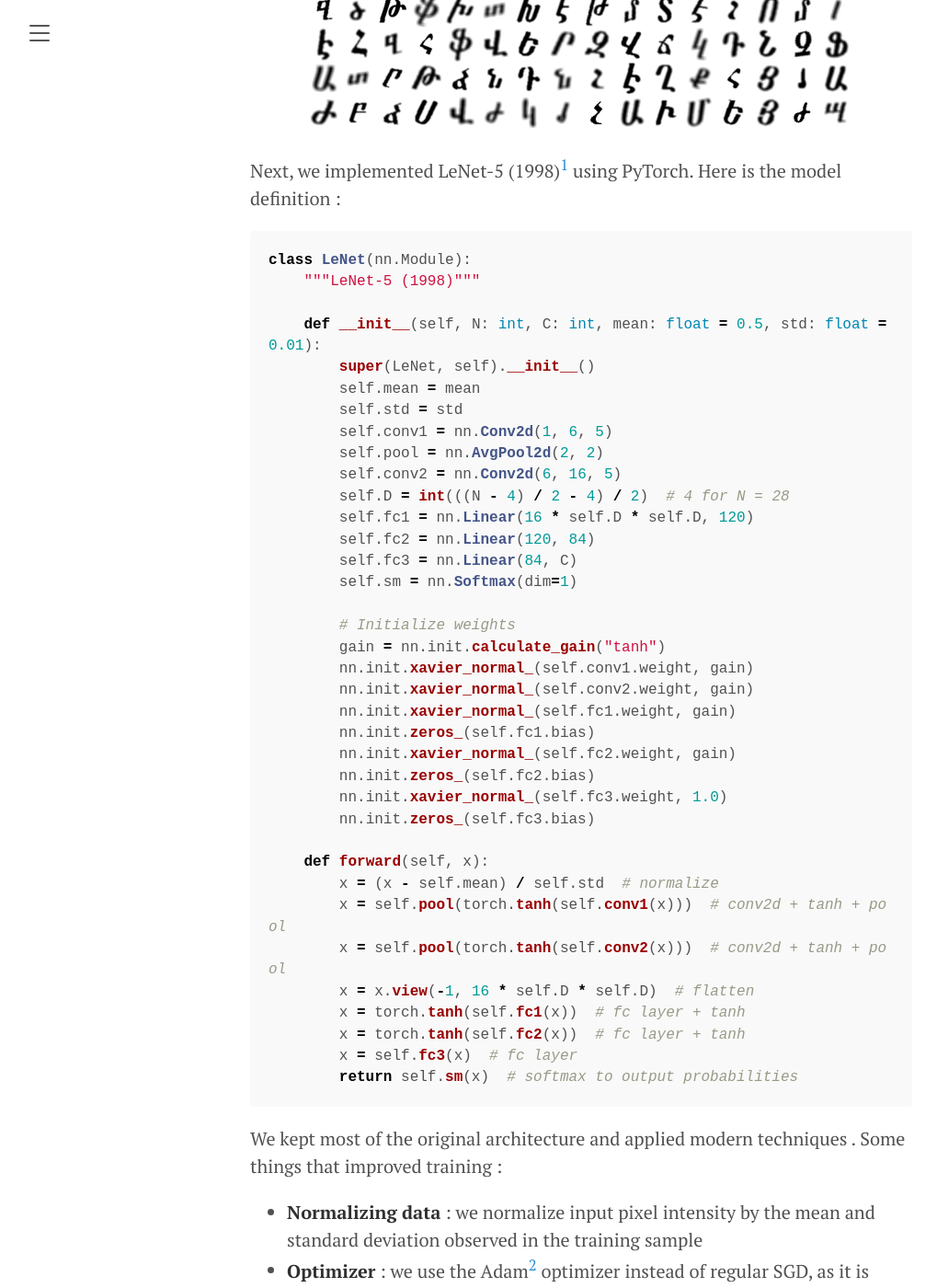
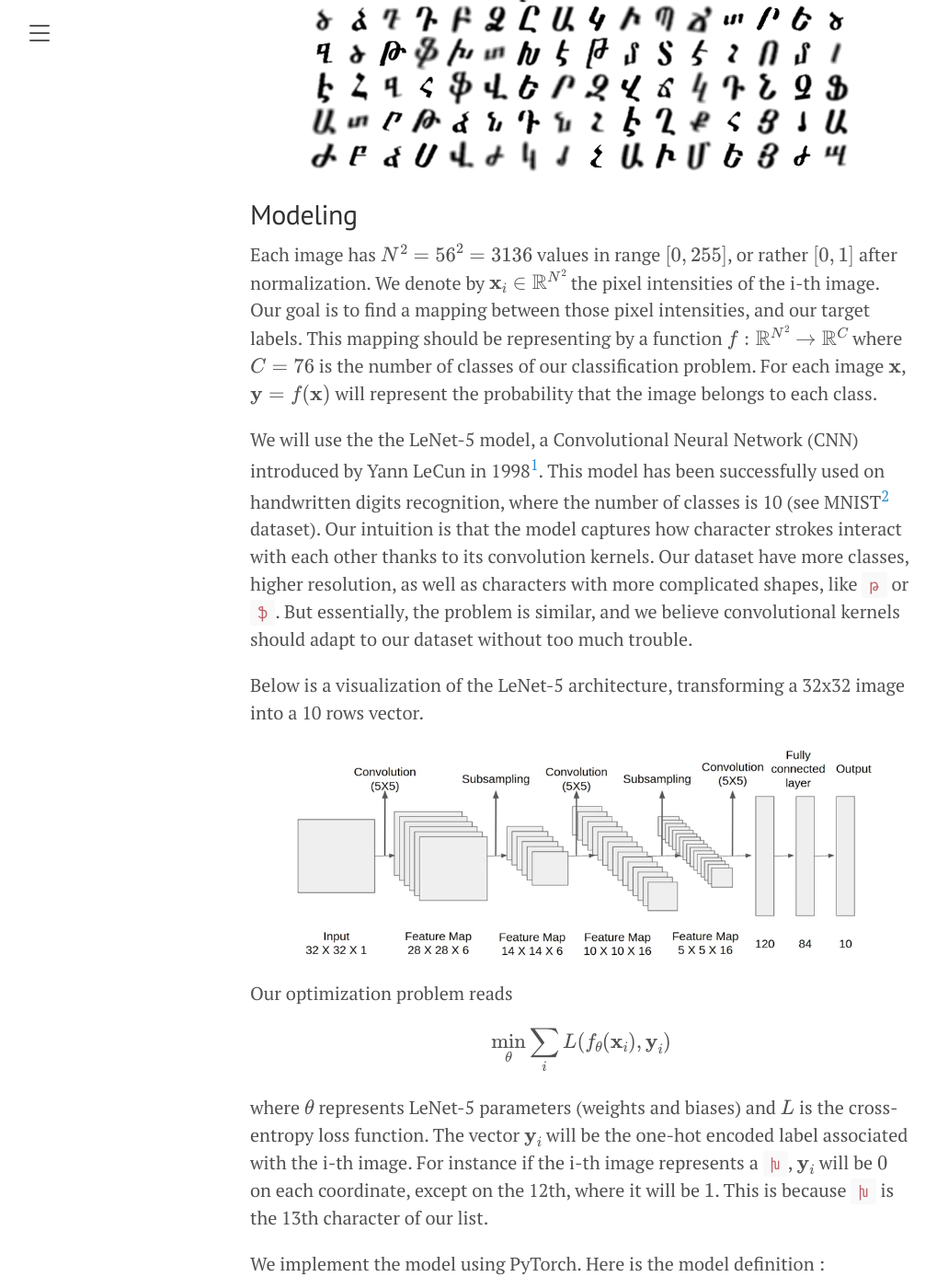
Before and after one commit to v4nn4/v4nn4.github.io, a Jekyll site: the page built from _posts/2023-10-16-training-convets-on-armenian-script.md, in a window 1280 px wide and 1400 px high, scrolled down 3618 px. Shown: the whole window at 92% size, without its empty margins (8-1027 px from the left). Built offline with Jekyll 4.4.1, drawn with Linux system fonts in a browser that asks for light colours; formulas are drawn with MathJax 3; some of the changed text lies outside the part shown.

Commit message:
Describe model, add sections

````diff
--- a/_layouts/post.html
+++ b/_layouts/post.html
@@ -25,3 +25,7 @@ layout: default
   </ul>
 </div>
 {% endif %}
+
+<script type="text/javascript" async
+  src="https://cdnjs.cloudflare.com/ajax/libs/mathjax/2.7.1/MathJax.js?config=TeX-AMS-MML_HTMLorMML">
+</script>
--- a/_posts/2023-10-16-training-convets-on-armenian-script.md
+++ b/_posts/2023-10-16-training-convets-on-armenian-script.md
@@ -4,6 +4,8 @@ title: Training LeNet-5 on Armenian script
 ---
 
 Following [Tinkering with Tesseract]({% post_url 2023-10-13-tinkering-with-tesseract %}), I wanted to gain a better understanding of how OCR systems work. So, I decided to start with building my own character recognition engine using [PyTorch](https://github.com/pytorch/pytorch). The code is available at [v4nn4/hynet](https://github.com/v4nn4/hynet).
+
+## Generating a dataset
 
 First, we visualize the alphabet in our target font, [Mk_Parz_U-Italic](https://fonter.am/en/fonts/mk-parz-unicode) :
 
@@ -68,9 +70,27 @@ Here are 4 batches of the training set :
 
 ![Training dataset](/assets/images/training_set.png){: .center}
 
-Next, we implemented LeNet-5 (1998)[^1] using PyTorch. Here is the model definition :
+## Modeling
+
+Each image has $$N^2 = 56^2 = 3136$$ values in range $$[0, 255]$$, or rather $$[0, 1]$$ after normalization. We denote by $$\textbf{x}_i \in \mathbb{R}^{N^2}$$ the pixel intensities of the i-th image. Our goal is to find a mapping between those pixel intensities, and our target labels. This mapping should be representing by a function  $$f : \mathbb{R}^{N^2} \rightarrow \mathbb{R}^{C}$$ where $$C = 76$$ is the number of classes of our classification problem. For each image $$\textbf{x}$$, $$\textbf{y}=f(\textbf{x})$$ will represent the probability that the image belongs to each class.
+
+We will use the the LeNet-5 model, a Convolutional Neural Network (CNN) introduced by Yann LeCun in 1998[^1]. This model has been successfully used on handwritten digits recognition, where the number of classes is 10 (see MNIST[^2] dataset). Our intuition is that the model captures how character strokes interact with each other thanks to its convolution kernels. Our dataset have more classes, higher resolution, as well as characters with more complicated shapes, like `թ` or `ֆ`. But essentially, the problem is similar, and we believe convolutional kernels should adapt to our dataset without too much trouble.
+
+Below is a visualization of the LeNet-5 architecture, transforming a 32x32 image into a 10 rows vector.
+
+![LeNet-5 architecture](/assets/images/lenet-5.png){: .center}
+
+Our optimization problem reads
+
+$$ \min_\theta \sum_i L(f_{\theta}(\textbf{x}_i), \textbf{y}_i) $$
+
+where $$\theta$$ represents LeNet-5 parameters (weights and biases) and $$L$$ is the cross-entropy loss function. The vector $$\textbf{y}_i$$ will be the one-hot encoded label associated with the i-th image. For instance if the i-th image represents a `խ`, $$\textbf{y}_i$$ will be $$0$$ on each coordinate, except on the 12th, where it will be $$1$$. This is because `խ` is the 13th character of our list.
+
+We implement the model using PyTorch. Here is the model definition :
 
 ```python
+from torch import nn
+
 class LeNet(nn.Module):
     """LeNet-5 (1998)"""
 
@@ -109,19 +129,43 @@ class LeNet(nn.Module):
         return self.sm(x)  # softmax to output probabilities
 ```
 
-We kept most of the original architecture and applied modern techniques . Some things that improved training :
+## Training
+
+We kept most of the original architecture. We tried some techniques to improve the quality of the fit.
+
+The following ones improved training :
 
 - **Normalizing data** : we normalize input pixel intensity by the mean and standard deviation observed in the training sample
-- **Optimizer** : we use the Adam[^2] optimizer instead of regular SGD, as it is known to yield better results in many cases. We clearly observe a gain in accuracy on our dataset
-- **Initialization** : we use normal Xavier[^3] to set our initial weight distribution to help gradient flow
-- **Activation function** : even though the ReLU activation function is recommended in general, for this particular problem we found that tanh performs much better
+- **Batch size** : we use a batch size of 16, which seem to offer the best speed and performance. Batch sizes larger than 32 have been discouraged in the litterature[^4]
+- **Optimizer** : we use the Adam[^3] optimizer instead of regular Stochastic Gradient Descent (SGD), as it is known to yield better results in many cases. We clearly observe a gain in accuracy on our dataset
+- **Initialization** : we use normal Xavier[^5] to set our initial weight distribution to help gradient flow
 
 
-Some techniques that either had no effect or decreased accuracy :
+Other techniques either had no effect or decreased accuracy :
+- **Activation function** : even though the ReLU activation function is recommended in general, for this particular problem we found that tanh performs much better
 - **Learning rate decay** : we used `torch.optim.lr_scheduler.StepLR` to schedule learning rate decay. It is probably interesting for longer training, but not especially helpful here
 - **Early stopping** : it is important to not waste compute resources if we are not to monitor the training live. As we are only using a few epochs here, we can just manually stop our training and adjust the number of epochs
 - **Batch normalization** : we tried it after the convolutional layers and after the fully connected layers, but it did not improve accuracy. It is probably because our weight initialization is already good, and the training is short
-- **Dropout** : it switches off some layers at random. It did not improve accuracy on the test set
+- **Dropout** : it switches off some layers at random. We applied it on the fully connected layers, but did not observe an improvement in accuracy
+
+The training code can be found [here](https://github.com/v4nn4/hynet/blob/main/hynet/train.py). In essence, this is how it reads in PyTorch :
+
+```python
+from torch import nn, optim
+
+model = LeNet()
+criterion = nn.CrossEntropyLoss()
+optimizer = optim.Adam(model.parameters(), lr=3e-04)
+for epoch in epochs:
+    for inputs, labels in train_dataloader: # for each batch
+        optimizer.zero_grad()  # initialize gradient to 0
+        outputs = model(inputs)  # forward pass
+        loss = criterion(outputs, labels.view(batch_size))  # compute loss
+        loss.backward()  # back-propagation
+        optimizer.step()  # update weights
+```
+
+## Results
 
 We trained our model for 10 epochs and stopped at epoch 5. We achieved an almost perfect fit, with 99.5% accuracy. The initialization seems to do the trick as we start very high on the first epoch. Here is the training report :
 
@@ -152,5 +196,7 @@ We observe that our model fails to generalize effectively to other fonts. This i
 That is all for today ✌.
 
 [^1]: LeCun, Y., Bottou, L., Bengio, Y. & Haffner, P. (1998). Gradient-Based Learning Applied to Document Recognition. Proceedings of the IEEE (p./pp. 2278--2324).
-[^2]: Kingma, Diederik P., and Jimmy Ba. “Adam: A method for stochastic optimization.” arXiv preprint arXiv:1412.6980 (2014).
-[^3]: Glorot, Xavier & Bengio, Y.. (2010). Understanding the difficulty of training deep feedforward neural networks. Journal of Machine Learning Research - Proceedings Track. 9. 249-256.
+[^2]: ["THE MNIST DATABASE of handwritten digits"](http://yann.lecun.com/exdb/mnist/). Yann LeCun, Courant Institute, NYU Corinna Cortes, Google Labs, New York Christopher J.C. Burges, Microsoft Research, Redmond.
+[^3]: Kingma, Diederik P., and Jimmy Ba. "Adam: A method for stochastic optimization." arXiv preprint [arXiv:1412.6980](https://arxiv.org/abs/1412.6980) (2014).
+[^4]: Dominic Masters, Carlo Luschi. "Revisiting Small Batch Training for Deep Neural Networks" arXiv preprint [arXiv:1804.07612](https://arxiv.org/abs/1804.07612) (2018).
+[^5]: Glorot, Xavier & Bengio, Y.. (2010). Understanding the difficulty of training deep feedforward neural networks. Journal of Machine Learning Research - Proceedings Track. 9. 249-256.
````
Also changed, not shown: assets/images/lenet-5.png (added).
